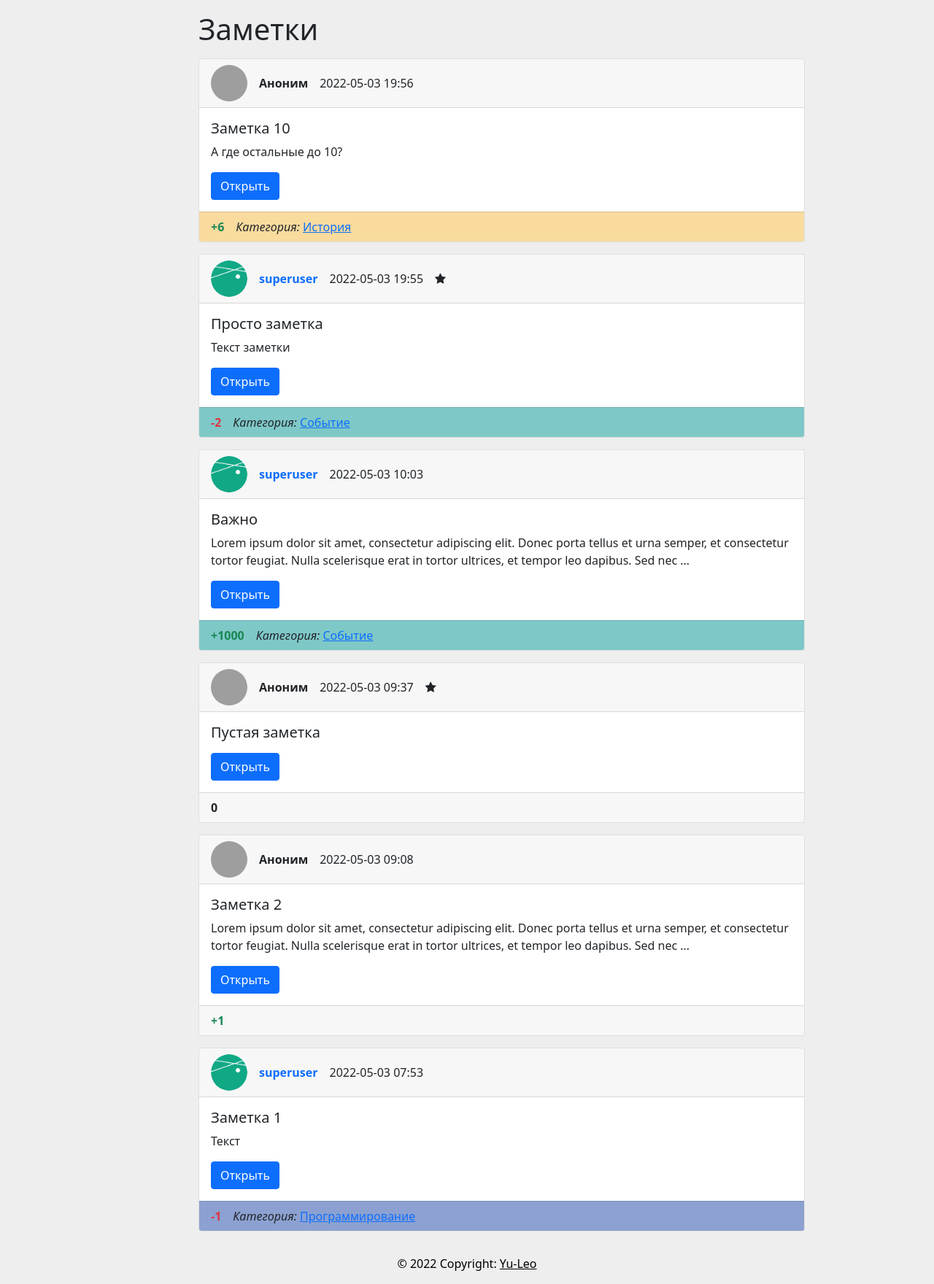
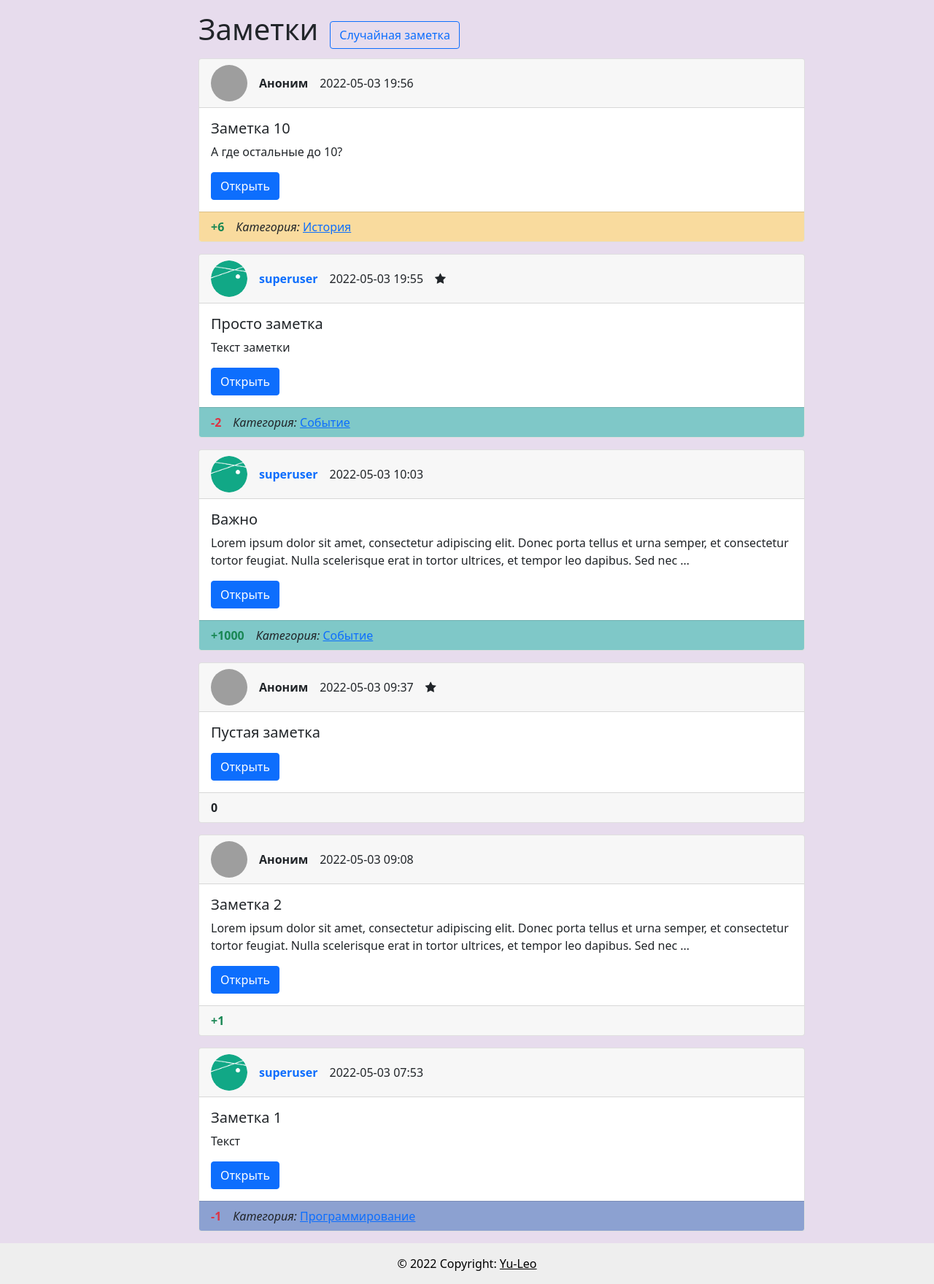
Before and after one commit to Yu-Leo/public-notes, a Django app: page / in a window 1280 px wide. Shown: the part 56-1816 px from the top of the page at 73% size. Run offline with Django 3.2, Linux system fonts and the light colour scheme; data comes from the database, SQL or seed files in the repository; both versions use the stored data as it was after the commit; some libraries are stand-ins or nearby versions; grey boxes are pictures that could not be loaded.

Commit message:
Add 'random note' button

```diff
--- a/publicnotes/templates/base.html
+++ b/publicnotes/templates/base.html
@@ -27,7 +27,11 @@
         </div>
 
         <div class="col-md-9">
-            <h1 class="mb-3">{% block content_title %} {% endblock %}</h1>
+
+            {% block content_title %}
+
+            {% endblock %}
+
             {% block content %} CONTENT {% endblock %}
         </div>
 
--- a/publicnotes/wall/static/wall/css/style.css
+++ b/publicnotes/wall/static/wall/css/style.css
@@ -1,3 +1,3 @@
 body {
-    background-color: #eeeeee;
+    background-color: #E7DCED;
 }
--- a/publicnotes/wall/templates/wall/index.html
+++ b/publicnotes/wall/templates/wall/index.html
@@ -4,7 +4,13 @@
 
 {% block sidebar %}{% endblock %}
 
-{% block content_title %}Заметки{% endblock %}
+
+{% block content_title %}
+<div class="hstack gap-3">
+    <h1 class="mb-3">Заметки</h1>
+    <a href="{% url 'random_note' %}" class="btn btn-outline-primary">Случайная заметка</a>
+</div>
+{% endblock %}
 
 
 {% block content %}
--- a/publicnotes/wall/templates/wall/note.html
+++ b/publicnotes/wall/templates/wall/note.html
@@ -4,8 +4,7 @@
 
 {% block sidebar %}{% endblock %}
 
-{% block content_title %}{{ note.title }}{% endblock %}
-
+{% block content_title %} <h1 class="mb-3">{{ note.title }}</h1>{% endblock %}
 
 {% block content %}
 
--- a/publicnotes/wall/urls.py
+++ b/publicnotes/wall/urls.py
@@ -6,7 +6,8 @@ from .views import *
 
 urlpatterns = [
     path('', index, name='home'),
-    path('note/<int:pk>/', ViewNote.as_view(), name='note')
+    path('note/<int:pk>/', ViewNote.as_view(), name='note'),
+    path('random_note/', random_note, name='random_note')
 ]
 
 if settings.DEBUG:
--- a/publicnotes/wall/views.py
+++ b/publicnotes/wall/views.py
@@ -1,6 +1,10 @@
+import random
+
 from django.shortcuts import render
+from django.shortcuts import redirect
+from django.views.generic import DetailView
+
 from .models import Note
-from django.views.generic import DetailView
 
 
 # Create your views here.
@@ -17,3 +21,10 @@ def index(request):
         'notes': notes,
     }
     return render(request, 'wall/index.html', context)
+
+
+def random_note(request):
+    notes = Note.objects.all()
+    if len(notes) > 0:
+        return redirect(random.choice(notes))
+    return redirect('home')
```
Also changed, not shown: publicnotes/db.sqlite3.
